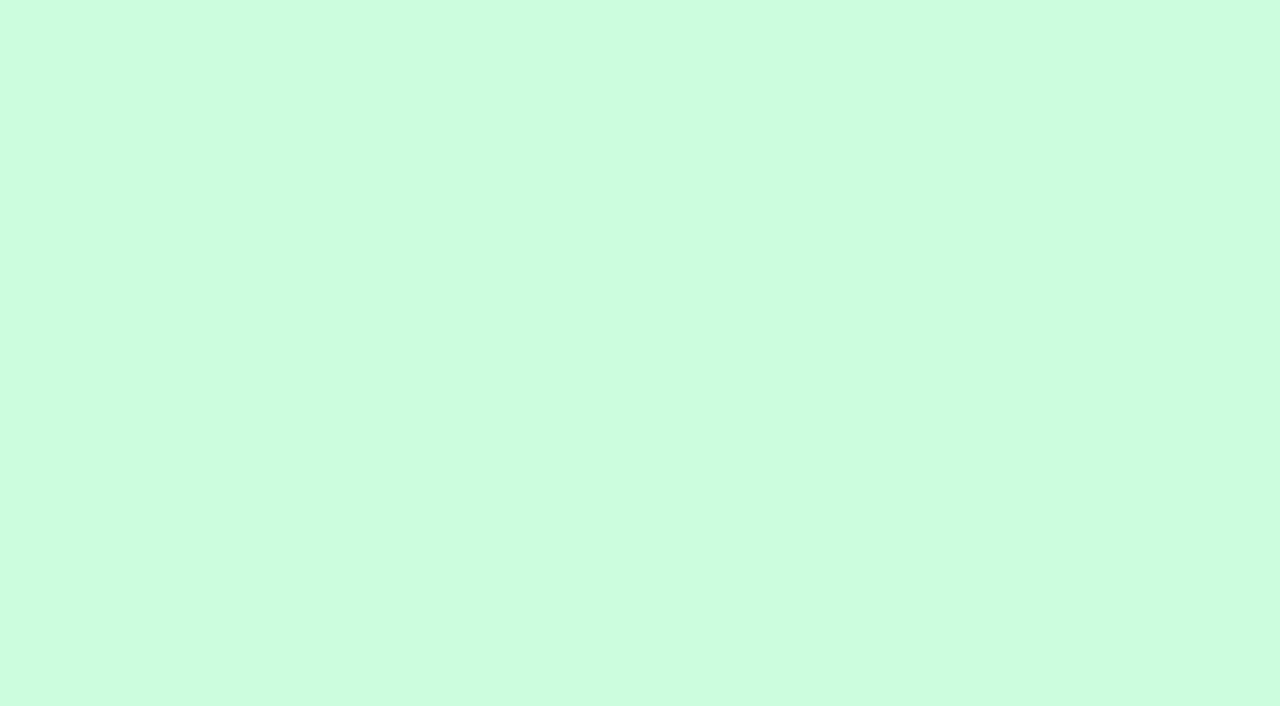
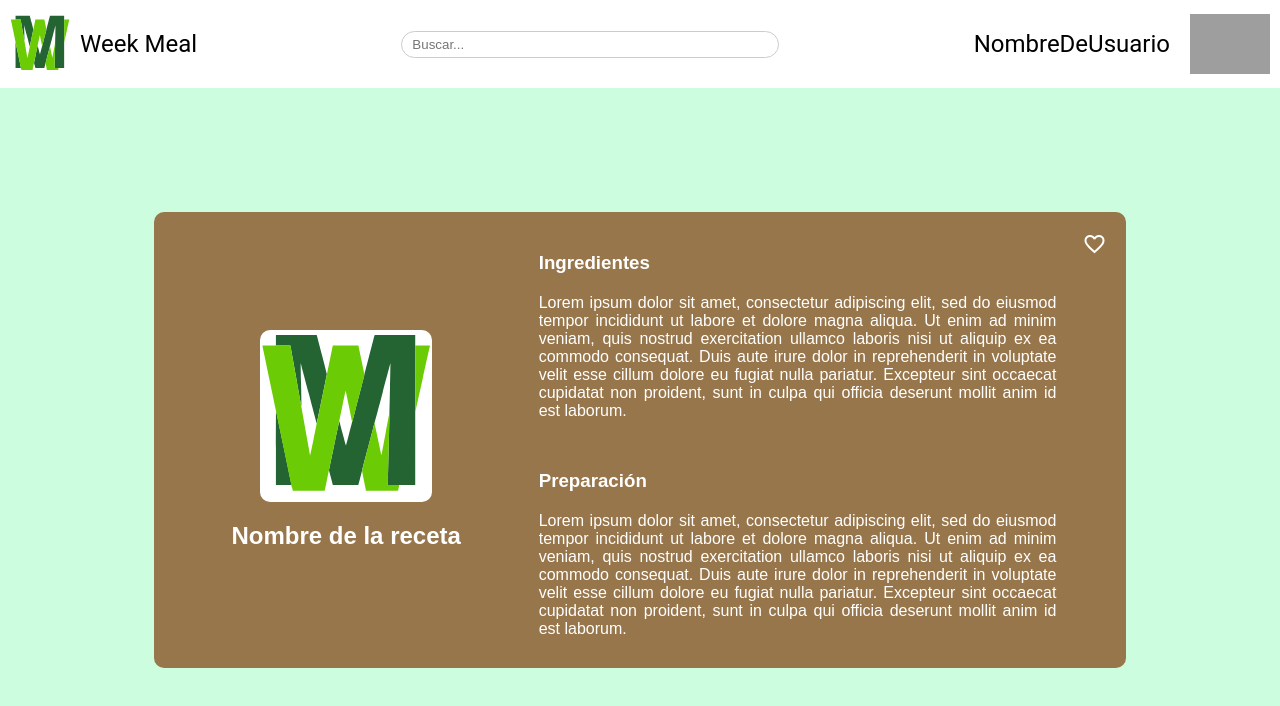
Before and after one commit to ualdra/weekmeal, an Angular app in the folder angular/: page /receta-detalle in a window 1280 px wide. Before the commit this address led to /. Shown: the top 706 px of the page. Built offline with nearby package versions, Linux system fonts and the light colour scheme; grey boxes are pictures that could not be loaded.

Commit message:
Vista RecetaDetalle realizada

```diff
--- a/angular/src/app/app.routes.ts
+++ b/angular/src/app/app.routes.ts
@@ -2,10 +2,12 @@ import { Routes } from '@angular/router';
 import { InicioComponent } from './inicio/inicio.component';
 import { MenuSemanalComponent } from './menu-semanal/menu-semanal.component';
 import { MenuDiaComponent } from './menu-dia/menu-dia.component';
+import { RecetaDetalleComponent } from './receta-detalle/receta-detalle.component';
 
 export const routes: Routes = [
     { path: '', redirectTo: '/inicio', pathMatch: 'full' },
     { path: 'inicio', component: InicioComponent },
     { path: 'menu-semanal', component: MenuSemanalComponent},
     { path: 'menu-dia/:dia/:comida', component: MenuDiaComponent },
+    { path: 'receta-detalle', component: RecetaDetalleComponent },
 ];
--- /dev/null
+++ b/angular/src/app/receta-detalle/receta-detalle.component.css
@@ -0,0 +1,14 @@
+.container {
+    display: flex;
+    flex-direction: column;
+    align-items: center;
+    justify-content: center;
+    height: 88%;
+}
+
+app-receta-info {
+    width: 80%;
+    display: flex;
+    justify-content: center;
+    align-items: center;
+}
--- /dev/null
+++ b/angular/src/app/receta-detalle/receta-detalle.component.html
@@ -0,0 +1,5 @@
+<app-navbar></app-navbar>
+
+<div class="container">
+        <app-receta-info></app-receta-info>
+</div>
```
Also changed, not shown: angular/src/app/receta-detalle/receta-detalle.component.ts (added, +14 -0 lines), 1 other file (tests, documents, lock files or other folders).
